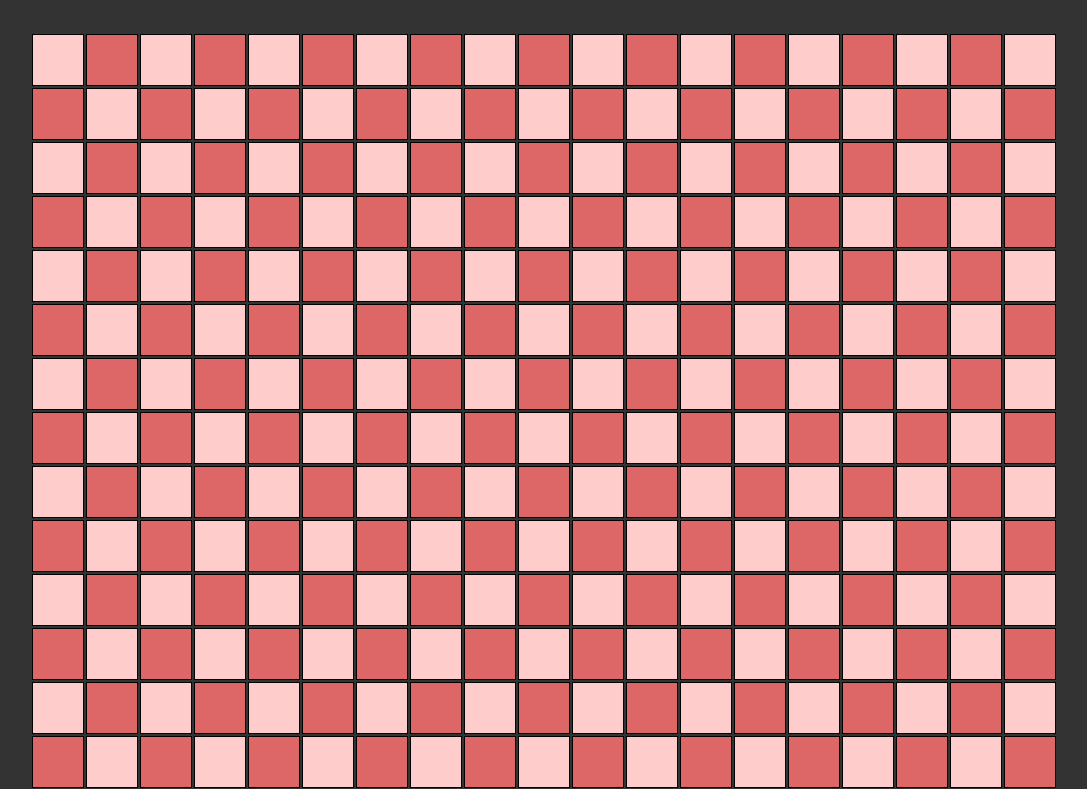
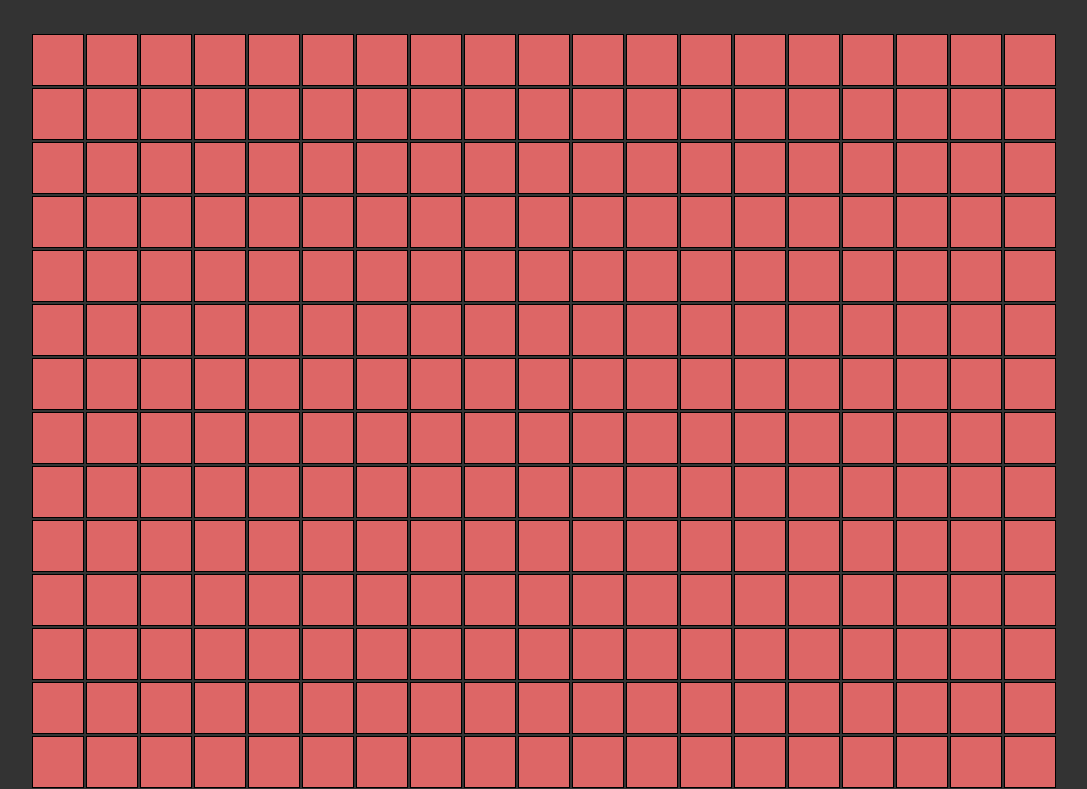
Before and after one commit to dragonfi/react-boardgame, a React (Create React App) app: page / in a window 1280 px wide. Shown: the top 789 px of the page, without its empty margins (96-1183 px from the left). Built offline with nearby package versions, Linux system fonts and the light colour scheme.

Commit message:
boardgame: add style class to boardgame rules

```diff
--- a/src/BoardGame/Board.tsx
+++ b/src/BoardGame/Board.tsx
@@ -11,6 +11,7 @@ export {Board};
 export interface BoardShape {
   ranks: number;
   files: number;
+  style: string;
 }
 
 interface Pieces {
@@ -28,7 +29,7 @@ class Board extends Component<BoardProps> {
   render() {
     const ranks = rankRange(this.props.shape.ranks);
     return (
-      <table className="react-boardgame__board">
+      <table className={"react-boardgame__board react-boardgame__board--" + this.props.shape.style}>
         <tbody>
           {ranks.map(rank => this._renderRank(rank))}
         </tbody>
--- a/src/BoardGame/CheckeredBoard.css
+++ b/src/BoardGame/CheckeredBoard.css
@@ -1,15 +1,15 @@
-.react-boardgame__board tr:nth-child(2n) td:nth-child(2n) {
+.react-boardgame__board--checkered tr:nth-child(2n) td:nth-child(2n) {
   background-color: #ffcccc;
 }
 
-.react-boardgame__board tr:nth-child(2n+1) td:nth-child(2n+1) {
+.react-boardgame__board--checkered tr:nth-child(2n+1) td:nth-child(2n+1) {
   background-color: #ffcccc;
 }
 
-.react-boardgame__board tr:nth-child(n) td.react-boardgame__square--highlighted {
+.react-boardgame__board--checkered tr:nth-child(n) td.react-boardgame__square--highlighted {
   background-color: #999999;
 }
 
-.react-boardgame__board tr:nth-child(n) td:hover {
+.react-boardgame__board--checkered tr:nth-child(n) td:hover {
   background-color: #666666;
 }
--- a/src/Checkers/CheckersRules.tsx
+++ b/src/Checkers/CheckersRules.tsx
@@ -163,7 +163,7 @@ class KingRules extends ManRules {
 }
 
 let rules: BoardGameRules<CheckersBoardState> = {
-  board: {ranks: 10, files: 10},
+  board: {ranks: 10, files: 10, style: "checkered"},
   initialBoardState: initialBoardState,
   pieces: {
     [MAN]: ManRules,
--- a/src/Chess/ChessRules.tsx
+++ b/src/Chess/ChessRules.tsx
@@ -364,7 +364,7 @@ function initialBoardState(): ChessBoardState {
 }
 
 const rules: BoardGameRules<ChessBoardState> = {
-  board: {ranks: 8, files: 8},
+  board: {ranks: 8, files: 8, style: "checkered"},
   initialBoardState: initialBoardState,
   pieces: {
     [PAWN]: PawnRules,
```
